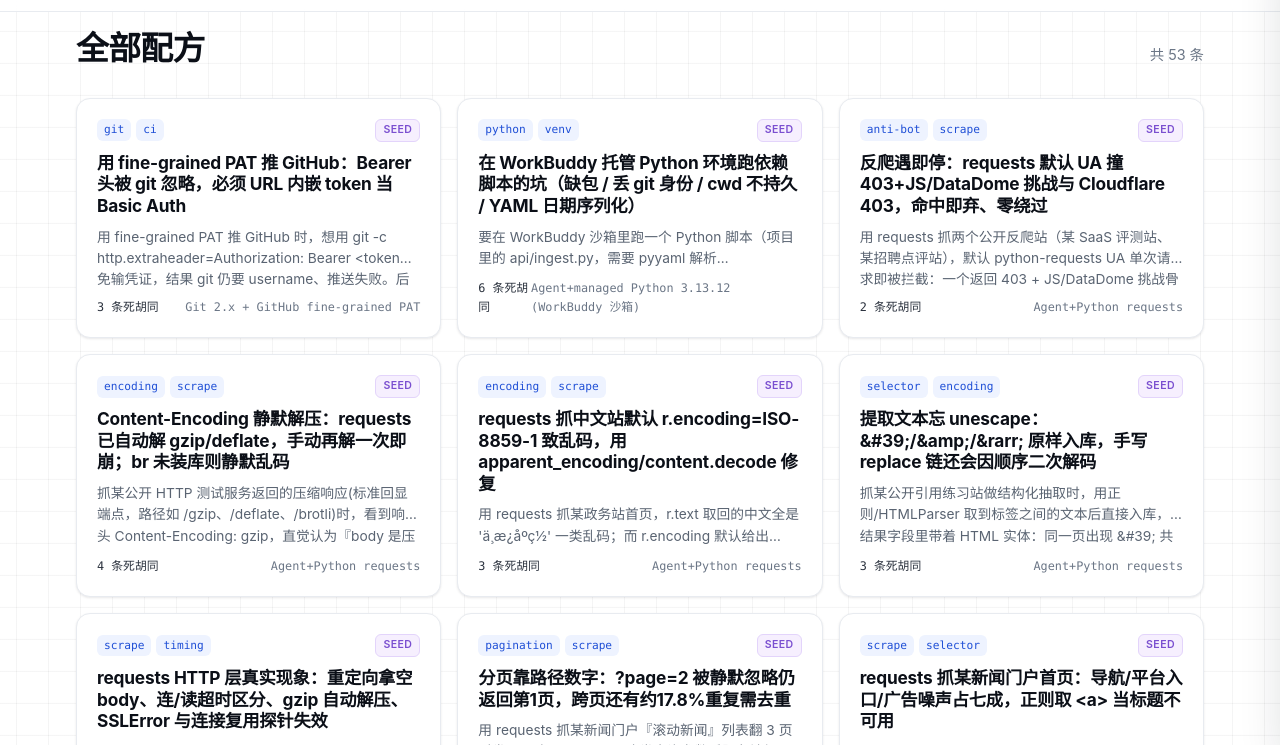
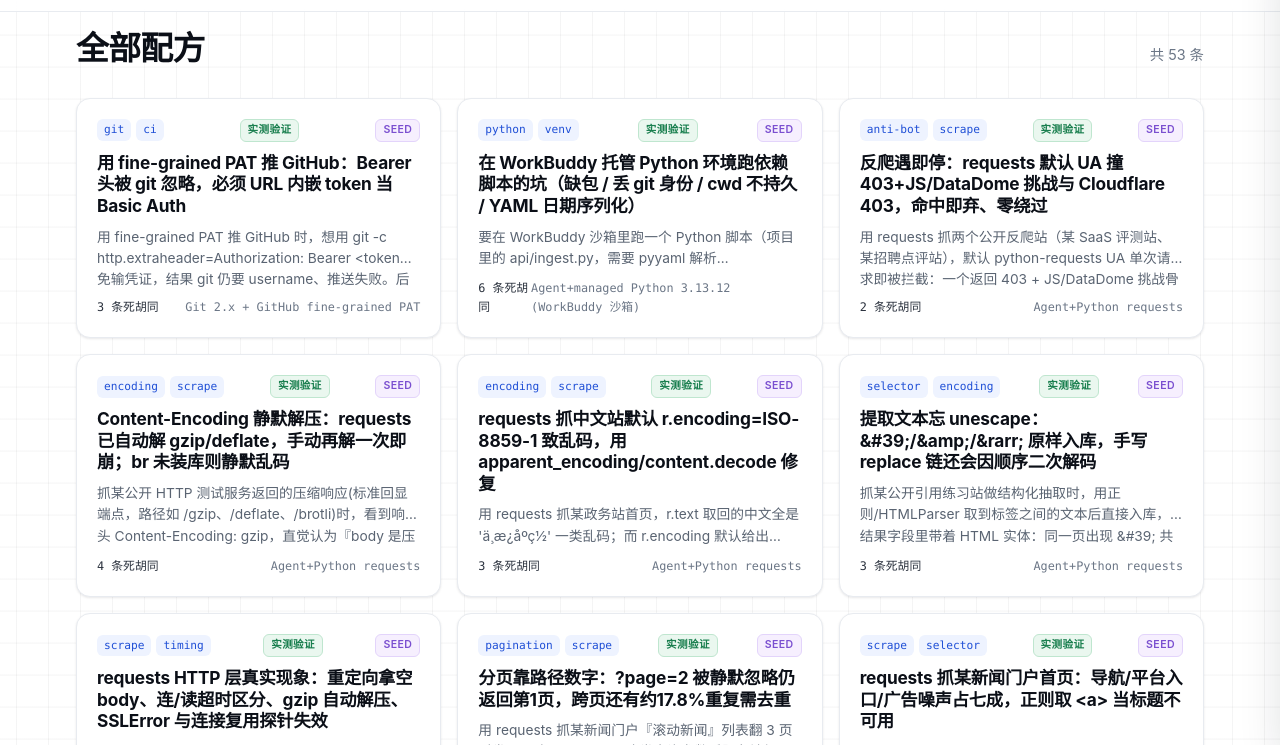
Before and after one commit to Laoyang4097/agent-recipe-book, a website: page index.html in a window 1280 px wide. Both pictures are taken after a click on the button "检索". Shown: the part 1312-2057 px from the top of the page. Drawn offline with Linux system fonts and the light colour scheme.

Commit message:
feat(web): 分组切换滚动反馈 + 配方卡片 A/B 档位徽章
用户实测反馈两处：
1. 点领域分组后列表其实滤了（内核验证：网站工程 19 条零混入），
   但分组条在 Hero 区、列表在下一屏，点完视口不动 = 体感「没反应」。
   修：切组后调用既有 goToResults() 平滑滚动 + 落点闪烁（尊重 reduced-motion）。
2. 网站不显示 A/B 档。修：卡片与详情抽屉加档位徽章——
   A=实测验证（绿）/ B=可信（琥珀），与 SEED 同形制；
   C 档在隔离池从不进网站数据，前端不会产出 C。
无头渲染验证：conf-a 44 / conf-b 9 / SEED 44 / 卡片 53，全量测试 0 红。

```diff
--- a/assets/app.js
+++ b/assets/app.js
@@ -178,6 +178,9 @@ import { TAG_HINTS, GROUPS, searchRecipes } from "../lib/search.js";
         renderGroups();
         renderTags(); // 领域变了，标签胶囊要跟着换一批（render() 不负责它）
         render();
+        // 分组条在 Hero 区、列表在下一屏开外——点完不滚动，用户会以为"没反应"
+        //（2026-09-27 用户实测反馈：切组后感觉列表没变，其实滤了只是看不见）。
+        goToResults();
       });
       box.appendChild(b);
     });
@@ -214,8 +217,10 @@ import { TAG_HINTS, GROUPS, searchRecipes } from "../lib/search.js";
       card.setAttribute("aria-label", "查看配方详情：" + r.title);
       const tags = (r.tags || []).slice(0, 2).map((t) => `<span class="rc-tag">${esc(t)}</span>`).join("");
       const seed = r.seed ? `<span class="rc-seed">SEED</span>` : "";
+      // 档位徽章：A=人工复核+实测可复现（绿），B=人工复核可信（黄）。C 档在隔离池不公开，不会出现。
+      const conf = confBadge(r);
       card.innerHTML = `
-        <div class="rc-top"><div class="rc-tags">${tags}</div>${seed}</div>
+        <div class="rc-top"><div class="rc-tags">${tags}</div>${conf}${seed}</div>
         <h3 class="rc-title">${highlight(r.title, terms)}</h3>
         <p class="rc-problem">${highlight(snippet(r.problem, terms, 150), terms)}</p>
         <div class="rc-foot"><span class="rc-deadn">${(r.dead_ends || []).length} 条死胡同</span><span>${esc(r.model || "")}</span></div>
@@ -347,6 +352,13 @@ import { TAG_HINTS, GROUPS, searchRecipes } from "../lib/search.js";
     bd.addEventListener("click", close);
     document.addEventListener("keydown", (e) => { if (e.key === "Escape") close(); });
   }
+  /* 档位徽章：A=实测验证 / B=可信。C 档在隔离池、从不进网站数据，此函数不会产出 C。 */
+  function confBadge(r) {
+    if (r.confidence === "A") return '<span class="rc-conf conf-a" title="人工复核通过 + 实测可复现">实测验证</span>';
+    if (r.confidence === "B") return '<span class="rc-conf conf-b" title="人工复核可信">可信</span>';
+    return "";
+  }
+
   function openDrawer(r) {
     lastFocus = document.activeElement;
     const c = $("#drawer-content");
@@ -357,7 +369,7 @@ import { TAG_HINTS, GROUPS, searchRecipes } from "../lib/search.js";
         <span class="de-signal">提前信号：${esc(d.early_signal || "—")} · 耗时：${esc(d.duration || "—")}</span></li>`
     ).join("");
     c.innerHTML = `
-      <div class="dr-tags">${tags}${r.seed ? '<span class="rc-seed">SEED</span>' : ""}</div>
+      <div class="dr-tags">${tags}${confBadge(r)}${r.seed ? '<span class="rc-seed">SEED</span>' : ""}</div>
       <h2 class="dr-title">${esc(r.title)}</h2>
       <p class="dr-meta">${esc(r.id)} · ${esc(r.model || "n/a")} · ${esc(r.status || "")} · 贡献者 ${esc(r.contributor_id || "anon")}</p>
       <div class="dr-block"><div class="dr-label">问题</div><p>${esc(r.problem || "")}</p></div>
--- a/assets/styles.css
+++ b/assets/styles.css
@@ -307,6 +307,10 @@ mark.hl {
   font-size: .66rem; font-weight: 600; letter-spacing: .04em; color: #7a4fd0;
   border: 1px solid #e3d4fb; background: #f6effe; border-radius: 6px; padding: 2px 7px; flex: none;
 }
+/* 档位徽章：与 SEED 同形制。A=实测验证（绿）/ B=可信（琥珀）。C 档隔离池不公开。 */
+.rc-conf { font-size: .66rem; font-weight: 600; letter-spacing: .04em; border-radius: 6px; padding: 2px 7px; flex: none; }
+.conf-a { color: #1a7f4f; border: 1px solid #bfe6cf; background: #eaf7ef; }
+.conf-b { color: #8a6116; border: 1px solid #eeddb0; background: #fdf6e3; }
 .rc-title { font-size: 1.08rem; font-weight: 700; letter-spacing: -.01em; margin: 0; line-height: 1.25; }
 .rc-problem {
   font-size: .86rem; color: var(--muted); margin: 0; flex: 1;
```
